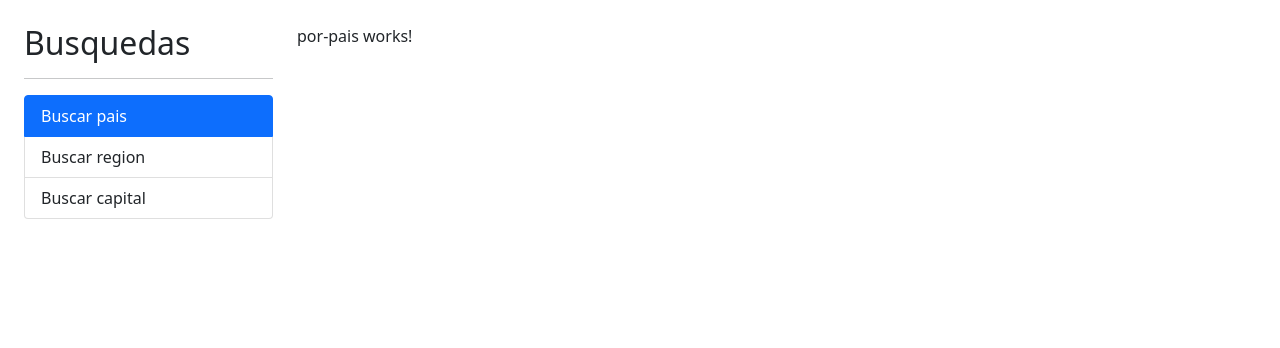
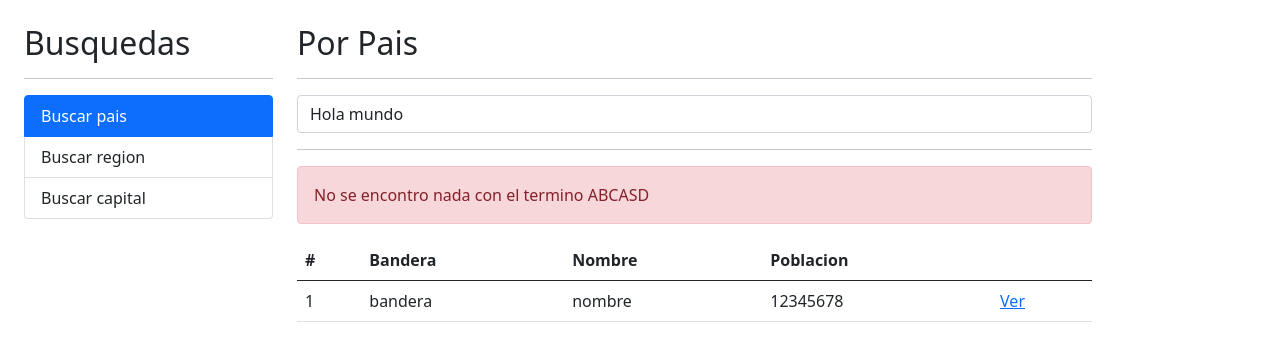
Before and after one commit to josefelipegh/paisesApp, an Angular app: page / in a window 1280 px wide. Shown: the top 348 px of the page. Built offline with nearby package versions, Linux system fonts and the light colour scheme.

Commit message:
Componente de pais

```diff
--- a/src/app/pais/pages/por-pais/por-pais.component.html
+++ b/src/app/pais/pages/por-pais/por-pais.component.html
@@ -1 +1,50 @@
-<p>por-pais works!</p>
+<h2>Por Pais</h2>
+<hr>
+
+<div class="row">
+    <div class="col">
+        <form (ngSubmit)="buscar()" autocomplete="off">
+            <input  type="text"
+                    name="termino"
+                    class="form-control"
+                    [(ngModel)]="termino"
+                    placeholder="Buscar pais..."/>
+        </form>
+    </div>
+</div>
+
+<hr>
+
+<div class="alert alert-danger">
+    No se encontro nada con el termino ABCASD
+</div>
+
+<div class="row">
+    <div class="col">
+
+        <table class="table table-hover">
+            <thead>
+                <tr>
+                    <th> # </th>
+                    <th> Bandera </th>
+                    <th> Nombre </th>
+                    <th> Poblacion </th>
+                    <th></th>
+                </tr>
+            </thead>
+
+            <tbody>
+                <tr>
+                    <td>1</td>
+                    <td>bandera</td>
+                    <td>nombre</td>
+                    <td>12345678</td>
+                    <td>
+                        <a href="/pais/cri">Ver</a>
+                    </td>
+                </tr>
+            </tbody>
+        </table>
+
+    </div>
+</div>
--- a/src/app/pais/pages/por-pais/por-pais.component.ts
+++ b/src/app/pais/pages/por-pais/por-pais.component.ts
@@ -1,4 +1,4 @@
-import { Component, OnInit } from '@angular/core';
+import { Component } from '@angular/core';
 
 @Component({
   selector: 'app-por-pais',
@@ -6,11 +6,13 @@
   styles: [
   ]
 })
-export class PorPaisComponent implements OnInit {
+export class PorPaisComponent {
+
+  termino:string = 'Hola mundo';
 
   constructor() { }
 
-  ngOnInit(): void {
+  buscar(){
+    console.log(this.termino);
   }
-
 }
--- a/src/app/pais/pais.module.ts
+++ b/src/app/pais/pais.module.ts
@@ -1,5 +1,7 @@
 import { NgModule } from '@angular/core';
 import { CommonModule } from '@angular/common';
+import { FormsModule } from '@angular/forms';
+
 import { PorCapitalComponent } from './pages/por-capital/por-capital.component';
 import { PorPaisComponent } from './pages/por-pais/por-pais.component';
 import { PorRegionComponent } from './pages/por-region/por-region.component';
@@ -21,7 +23,8 @@
     VerPaisComponent
   ],
   imports: [
-    CommonModule
+    CommonModule,
+    FormsModule
   ]
 })
 export class PaisModule { }
```
